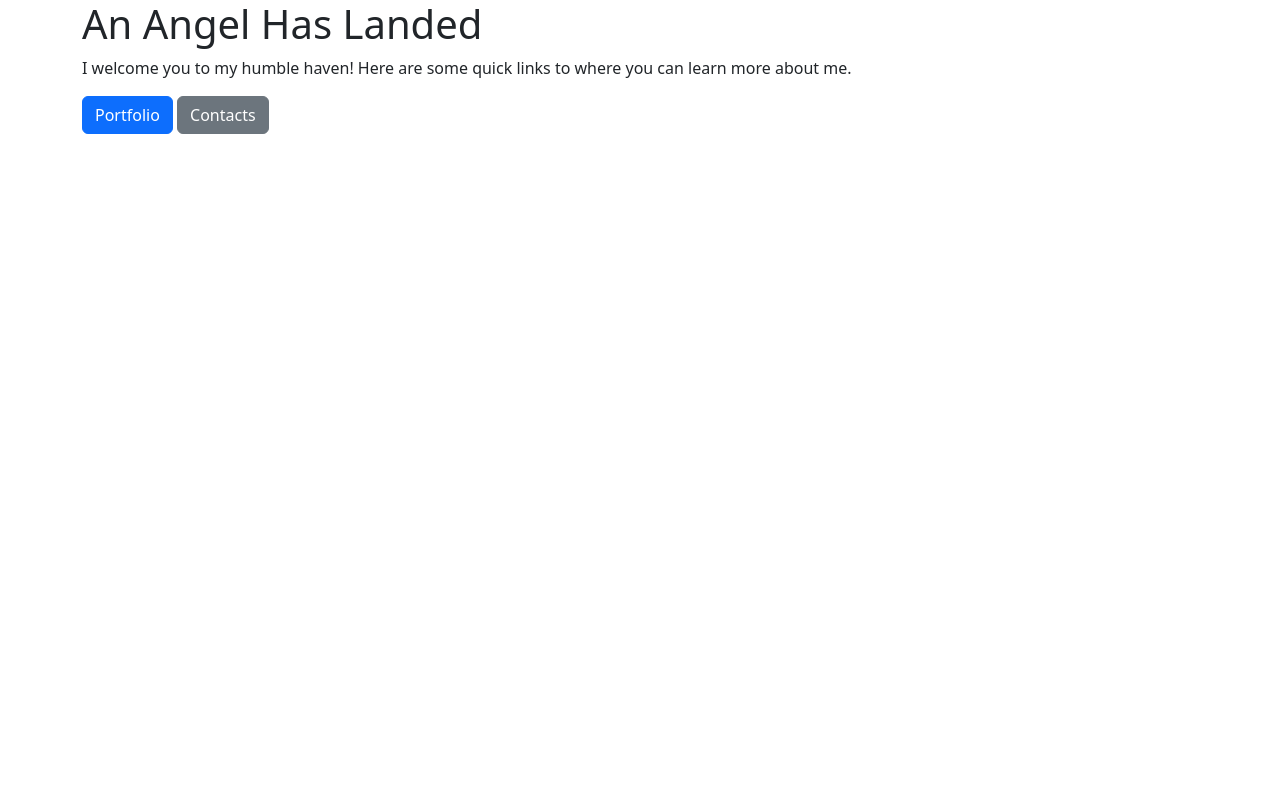
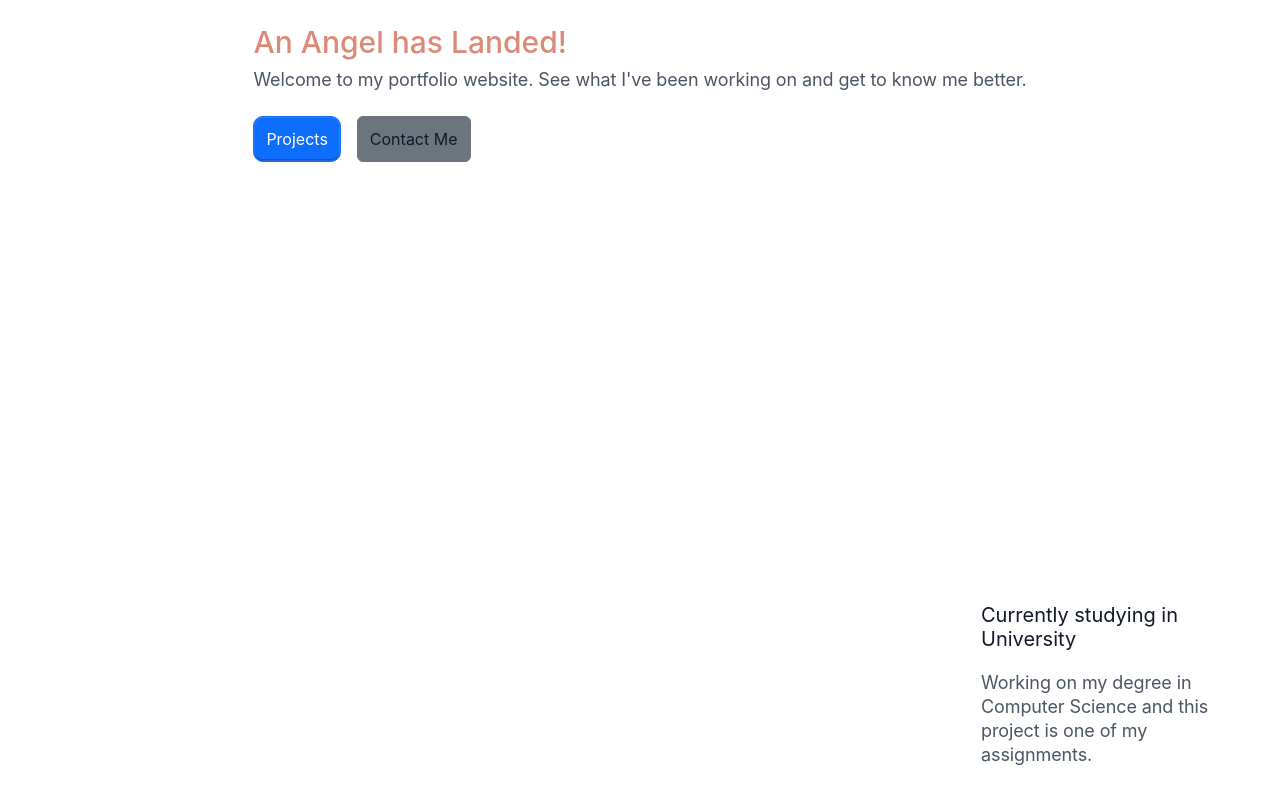
Before and after one commit to lunar-potato/bootstrap_portfolio, a website: page index.html in a window 1280 px wide. Drawn offline with nearby package versions, Linux system fonts and the light colour scheme.

Commit message:
Fixed structure and added plain welcome page, started css

```diff
--- a/index.html
+++ b/index.html
@@ -1,22 +1,56 @@
 <!doctype html>
 <html lang="en">
+
 <head>
   <meta charset="utf-8">
   <meta name="viewport" content="width=device-width, initial-scale=1">
   <title>Portfolio</title>
-    <link href="https://cdn.jsdelivr.net/npm/bootstrap@5.3.8/dist/css/bootstrap.min.css" rel="stylesheet" integrity="sha384-sRIl4kxILFvY47J16cr9ZwB07vP4J8+LH7qKQnuqkuIAvNWLzeN8tE5YBujZqJLB" crossorigin="anonymous">
+  <link href="https://cdn.jsdelivr.net/npm/bootstrap@5.3.8/dist/css/bootstrap.min.css" rel="stylesheet"
+    integrity="sha384-sRIl4kxILFvY47J16cr9ZwB07vP4J8+LH7qKQnuqkuIAvNWLzeN8tE5YBujZqJLB" crossorigin="anonymous">
+  <link rel="stylesheet" href="./styles/style.css">
 </head>
 
 <body>
-    <div class="container-lg" id="hero">
-      <h1>An Angel Has Landed</h1>
-      <p>I welcome you to my humble haven! Here are some quick links to where you can learn more about me.</p>
-      <button class="btn btn-primary">Portfolio</button>
-      <button class="btn btn-secondary">Contacts</button>
+  <div id="container">
+    <main>
+      <section id="hero">
+        <h1 style="color: #dc8a78;">
+          An Angel has Landed!
+        </h1>
+        <p>
+          Welcome to my portfolio website. See what I've been working on and get to know me better.
+        </p>
+        <br />
+        <section id="links">
+          <a href="./pages/projects.html" class="btn btn-primary">Projects</a>
+          <a href="./pages/contact.html" class="btn btn-secondary">Contact Me<path fill="currentColor"
+              d="M107.7 8.07A105.15 105.15 0 0 0 81.47 0a72.06 72.06 0 0 0-3.36 6.83 97.68 97.68 0 0 0-29.11 0A72.37 72.37 0 0 0 45.64 0a105.89 105.89 0 0 0-26.25 8.09C2.79 32.65-1.71 56.6.54 80.21a105.73 105.73 0 0 0 32.17 16.15A77,77,4,4,4,4,4,4,4,4,4,4,4,4,4,4,4,4,
+              d="M107.7
+            </path></a>
+        </section>
+      </section>
+    </main>
+
+    <a href="/" id="news" class="box">
+      <h2>Currently studying in University</h2>
+      <p>
+        Working on my degree in Computer Science and this project is one of my assignments.
+      </p>
+    </a>
+
+
   </div>
 
-    <script src="https://cdn.jsdelivr.net/npm/bootstrap@5.3.8/dist/js/bootstrap.bundle.min.js" integrity="sha384-FKyoEForCGlyvwx9Hj09JcYn3nv7wiPVlz7YYwJrWVcXK/BmnVDxM+D2scQbITxI" crossorigin="anonymous"></script>
-    <script src="https://cdn.jsdelivr.net/npm/@popperjs/core@2.11.8/dist/umd/popper.min.js" integrity="sha384-I7E8VVD/ismYTF4hNIPjVp/Zjvgyol6VFvRkX/vR+Vc4jQkC+hVqc2pM8ODewa9r" crossorigin="anonymous"></script>
-    <script src="https://cdn.jsdelivr.net/npm/bootstrap@5.3.8/dist/js/bootstrap.min.js" integrity="sha384-G/EV+4j2dNv+tEPo3++6LCgdCROaejBqfUeNjuKAiuXbjrxilcCdDz6ZAVfHWe1Y" crossorigin="anonymous"></script>
+  <!-- For Bootstrap -->
+  <script src="https://cdn.jsdelivr.net/npm/bootstrap@5.3.8/dist/js/bootstrap.bundle.min.js"
+    integrity="sha384-FKyoEForCGlyvwx9Hj09JcYn3nv7wiPVlz7YYwJrWVcXK/BmnVDxM+D2scQbITxI"
+    crossorigin="anonymous"></script>
+  <script src="https://cdn.jsdelivr.net/npm/@popperjs/core@2.11.8/dist/umd/popper.min.js"
+    integrity="sha384-I7E8VVD/ismYTF4hNIPjVp/Zjvgyol6VFvRkX/vR+Vc4jQkC+hVqc2pM8ODewa9r"
+    crossorigin="anonymous"></script>
+  <script src="https://cdn.jsdelivr.net/npm/bootstrap@5.3.8/dist/js/bootstrap.min.js"
+    integrity="sha384-G/EV+4j2dNv+tEPo3++6LCgdCROaejBqfUeNjuKAiuXbjrxilcCdDz6ZAVfHWe1Y"
+    crossorigin="anonymous"></script>
 </body>
+
 </html>
--- /dev/null
+++ b/styles/style.css
@@ -0,0 +1,94 @@
+#container {
+    font-family: Inter, Roboto, 'Helvetica Neue', 'Arial Nova', 'Nimbus Sans', Arial, sans-serif;
+    height: 100%;;
+}
+
+main {
+    height: 100%;
+    display: flex;
+    justify-content: center;
+}
+
+#hero {
+    display: flex;
+    align-items: start;
+    flex-direction: column;
+    justify-content: center;
+    padding: 16px;
+}
+
+h1 {
+    font-size: 30px;
+    margin-top: 0.25em;;
+}
+
+#links {
+    display: flex;
+    gap: 16px;
+}
+
+#links a {
+    display: flex;
+    align-items: center;
+    padding: 10px 12px;
+    color: #111827;
+    text-decoration: none;
+    transition: color 0.2s ease-in-out;
+}
+
+#links a:hover {
+    color: rgb(78, 80, 86);
+}
+
+#links a.btn-primary {
+    color: white;
+    background-color: linear-gradient(83,21deg, #e64553 0%, #df8e1d 100%);
+    box-shadow: inset 0 0 0 1px rgba(255, 255, 255, 0.12),
+    inset 0 -2px 0 rgba(0, 0, 0, 0.24);
+    border-radius: 10px;
+}
+
+#links a.btn-secondary {
+    color: #111827;
+}
+
+#links a.btn-primary:hover {
+    color: rgb(230, 230, 230);
+    box-shadow: none;
+}
+
+h2 {
+    margin: 0 0 1em;
+    font-weight: normal;
+    color: #111827;
+    font-size: 20px;
+}
+
+p {
+    color: #4b5563;
+    line-height: 24px;
+    font-size: 18px;
+    letter-spacing: -0.006em;
+    margin: 0;
+}
+
+.box {
+    padding: 16px;
+    background: rgba(255, 255, 255, 1);
+    border-radius: 16px;
+    border: 1px solid white;
+}
+
+#news {
+    position: absolute;
+    bottom: 16px;
+    right: 16px;
+    max-width: 300px;
+    text-decoration: none;
+    transition: background 0.2s ease-in-out;
+    backdrop-filter: blur(50px);
+}
+
+#news:hover {
+    background: rgba(255, 255, 255, 0.55);
+}
```
Also changed, not shown: main.js (added), pages/portfolio.html (deleted), pages/projects.html (added). Lines whose indentation alone changed are shown as unchanged.
